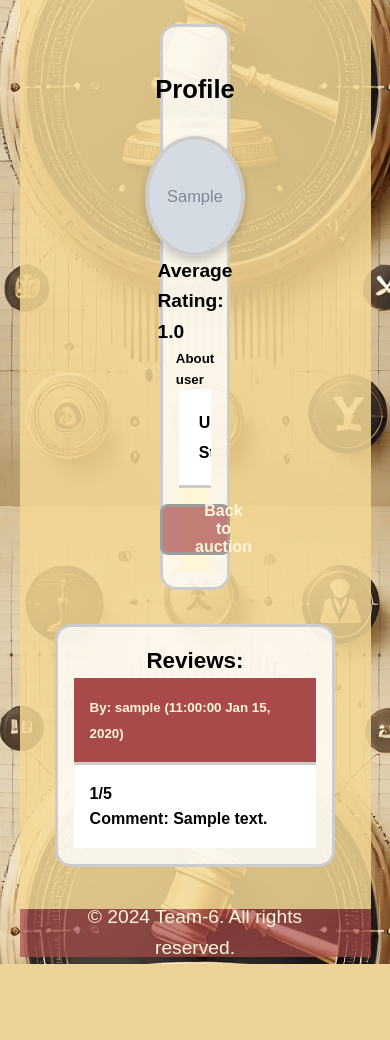
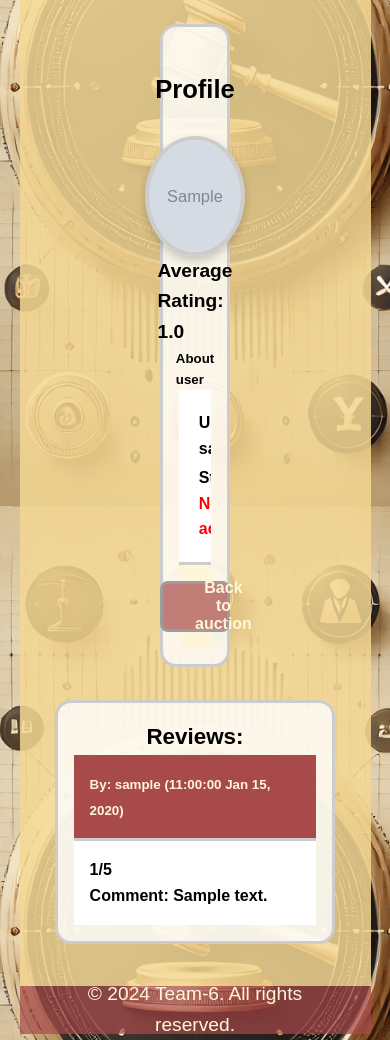
Before and after one commit to nightecz/auction_portal_final_project, a Django app: page /profile/profile/1/ in a window 390 px wide. Shown: the part 337-1377 px from the top of the page. Before the commit the page ends 1301 px from the top, so only its background shows below. Run offline with Django 5.2, Linux system fonts and the light colour scheme; tables that the repository leaves empty hold one stand-in row (values such as "Sample post"); grey boxes marked "Sample" are stand-in pictures.

Commit message:
- Responsive design correction

```diff
--- a/static/css/styles.css
+++ b/static/css/styles.css
@@ -491,7 +491,7 @@ footer{
     color: black;
     font-weight: bolder;
     width: 100%;
-    white-space: nowrap;
+    white-space: wrap;
     overflow: hidden;
     text-overflow: ellipsis;
 }
@@ -1230,6 +1230,9 @@ td .btn-danger, td .btn-info{
         width: 30vw;
         right: -20vw
     }
+    .card-footer .search-btn{
+    width: 100%;
+    }
 }
 
 @media (max-width: 1060px){
```
